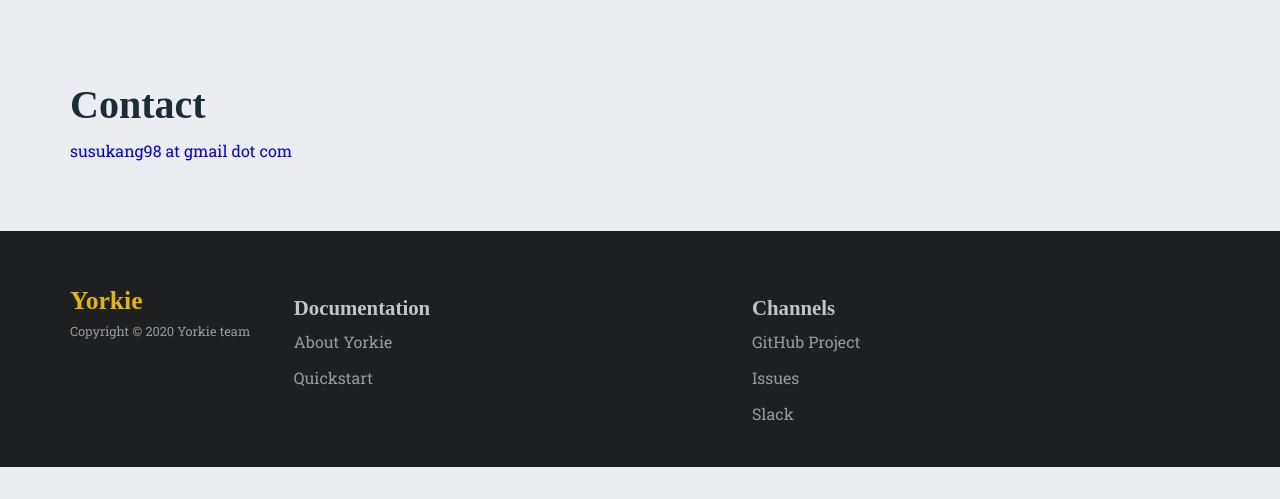
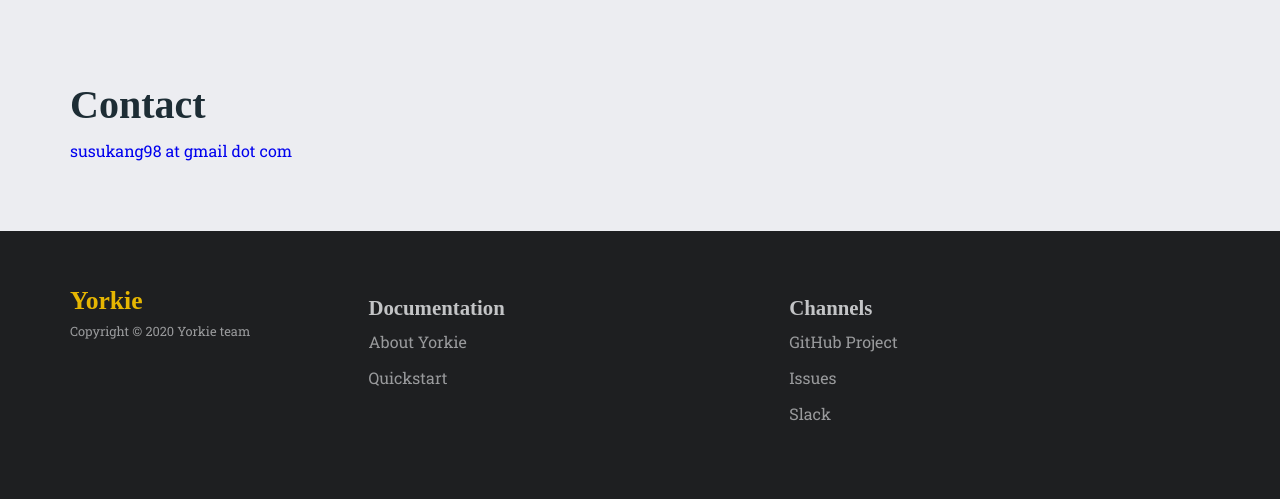
Before and after one commit to hackerwins/homepage-old, a Jekyll site: the page built from index.md, in a window 1280 px wide. Shown: the part 1764-2263 px from the top of the page. Built offline with Jekyll 4.4.1, drawn with Linux system fonts in a browser that asks for light colours; nearby versions of some CDN libraries; some web fonts are replaced; a script that is not in the unit is left out; before the commit the page ends 2231 px from its top, so only the background shows below that.

Commit message:
Minor style fix

```diff
--- a/css/footer.scss
+++ b/css/footer.scss
@@ -30,8 +30,8 @@
     }
 
     .sitemap {
-      margin-top: 2em;
-      flex: 3 0 auto;
+      margin: 2em 0 2em;
+      flex: 2 0 auto;
       display: flex;
 
       .category {
--- a/css/main.scss
+++ b/css/main.scss
@@ -101,6 +101,7 @@
 }
 
 .content {
+  min-height: 100%;
 }
 
 section {
```
